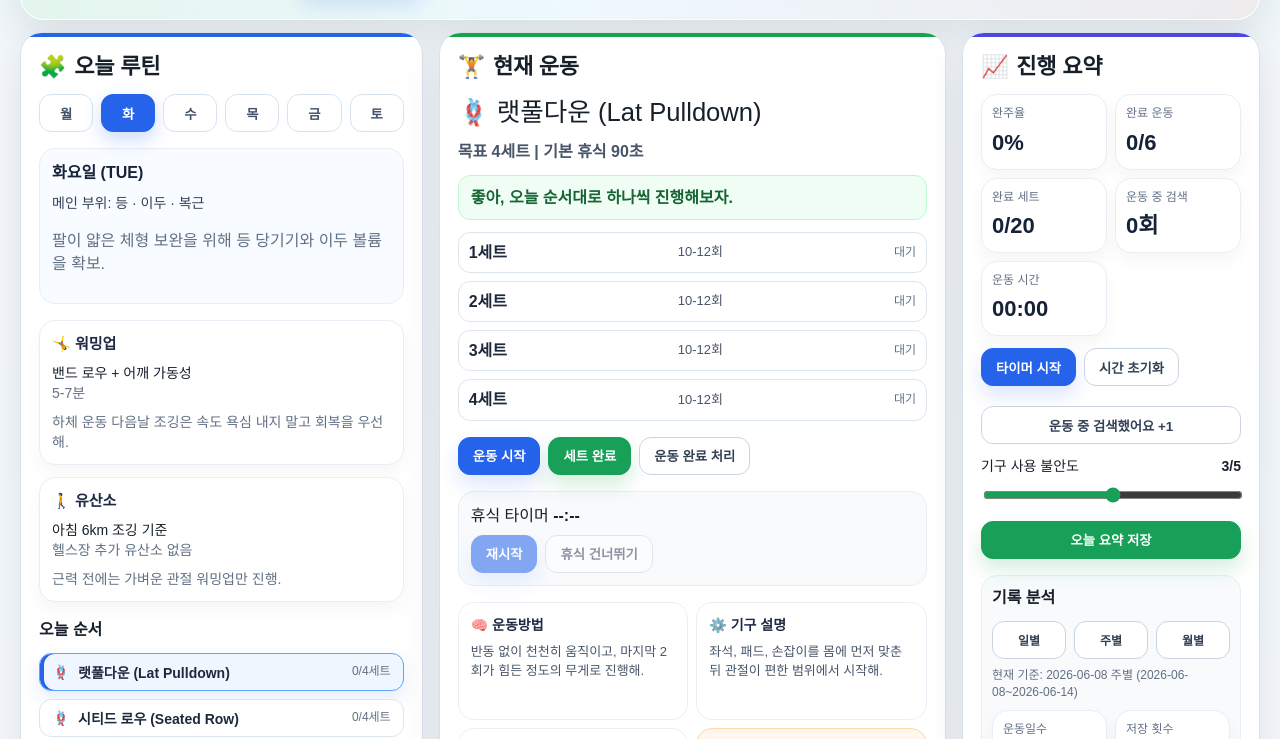
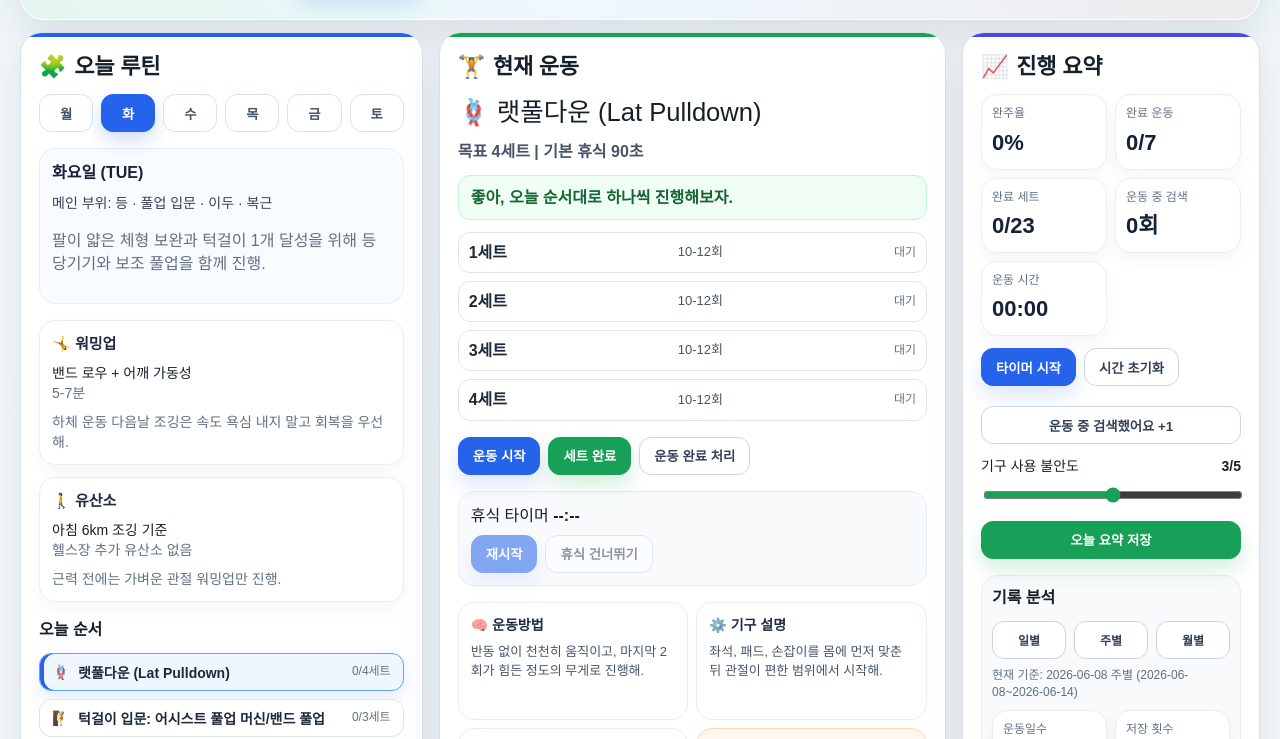
Before and after one commit to MetachainArt/FitMind-AI, a plain HTML site: page index.html in a window 1280 px wide. Shown: the part 213-952 px from the top of the page. Drawn offline with Linux system fonts and the light colour scheme.

Commit message:
Add beginner pull-up progression

```diff
--- a/app.js
+++ b/app.js
@@ -26,6 +26,8 @@ const EXERCISE_VIDEO_QUERY_OVERRIDES = {
   "lying-leg-curl": { howTo: "라잉 레그컬 운동방법", machine: "라잉 레그컬 기구 사용법" },
   "standing-calf-raise": { howTo: "스탠딩 카프레이즈 운동방법", machine: "카프레이즈 머신 사용법" },
   "lat-pulldown": { howTo: "랫풀다운 운동방법", machine: "랫풀다운 기구 사용법" },
+  "assisted-pull-up": { howTo: "어시스트 풀업 머신 운동방법", machine: "어시스트 풀업 머신 사용법" },
+  "negative-pull-up-deadhang": { howTo: "네거티브 풀업 데드행 운동방법", machine: "철봉 턱걸이 보조 운동" },
   "seated-row": { howTo: "시티드 로우 운동방법", machine: "시티드 로우 머신 사용법" },
   "barbell-curl": { howTo: "바벨 컬 운동방법", machine: "바벨 컬 그립 사용법" },
   "hammer-curl": { howTo: "해머 컬 운동방법", machine: "덤벨 해머 컬 자세" },
@@ -103,8 +105,8 @@ const ROUTINE_PLAN = {
   },
   TUE: {
     dayLabel: "TUE",
-    theme: "등 · 이두 · 복근",
-    trainingFocus: "팔이 얇은 체형 보완을 위해 등 당기기와 이두 볼륨을 확보.",
+    theme: "등 · 풀업 입문 · 이두 · 복근",
+    trainingFocus: "팔이 얇은 체형 보완과 턱걸이 1개 달성을 위해 등 당기기와 보조 풀업을 함께 진행.",
     warmupMain: "밴드 로우 + 어깨 가동성",
     warmupTime: "5-7분",
     warmupNote: "하체 운동 다음날 조깅은 속도 욕심 내지 말고 회복을 우선해.",
@@ -113,6 +115,17 @@ const ROUTINE_PLAN = {
     cardioPlan: "근력 전에는 가벼운 관절 워밍업만 진행.",
     exercises: [
       exercise({ id: "lat-pulldown", name: "랫풀다운 (Lat Pulldown)", sets: ["10-12회", "10-12회", "10-12회", "10-12회"], restSec: 90 }),
+      exercise({
+        id: "assisted-pull-up",
+        name: "턱걸이 입문: 어시스트 풀업 머신/밴드 풀업",
+        sets: ["보조 크게 3-5회", "보조 크게 3-5회", "보조 크게 3-5회"],
+        restSec: 120,
+        howTo: "가슴을 살짝 들고 어깨를 귀에서 멀리 내린 뒤, 턱보다 가슴을 바에 가까이 보낸다는 느낌으로 당겨.",
+        machine: "어시스트 풀업 머신이 있으면 체중을 많이 보조하는 무게부터 시작해. 없으면 밴드나 발 받침으로 도움을 받아.",
+        ball: "기구가 없으면 스미스머신 낮은 바에서 인버티드 로우 3세트로 대체해.",
+        safety: "반동으로 뛰어오르지 말고 어깨 앞쪽 통증이 있으면 즉시 중단해.",
+        mistake: "목만 빼서 턱을 넘기려 하면 등이 아니라 목과 팔꿈치에 부담이 커져."
+      }),
       exercise({ id: "seated-row", name: "시티드 로우 (Seated Row)", sets: ["10-12회", "10-12회", "10-12회", "10-12회"], restSec: 90 }),
       exercise({ id: "machine-row", name: "머신 로우 (Machine Row)", sets: ["10-12회", "10-12회", "10-12회"], restSec: 80 }),
       exercise({ id: "barbell-curl", name: "바벨 컬 (Barbell Curl)", sets: ["10-12회", "10-12회", "10-12회"], restSec: 70 }),
@@ -162,8 +175,8 @@ const ROUTINE_PLAN = {
   },
   FRI: {
     dayLabel: "FRI",
-    theme: "등 · 팔 볼륨 · 복근",
-    trainingFocus: "등과 팔을 한 번 더 자극해 얇은 팔과 상체 볼륨을 보완.",
+    theme: "등 · 풀업 보강 · 팔 볼륨 · 복근",
+    trainingFocus: "등과 팔을 한 번 더 자극하고, 턱걸이 0개에서 1개로 가는 내려오기/매달리기 힘을 만든다.",
     warmupMain: "가벼운 풀다운 + 팔꿈치/손목 가동",
     warmupTime: "5-7분",
     warmupNote: "팔 운동은 반동보다 느린 내림 동작을 우선해.",
@@ -172,6 +185,17 @@ const ROUTINE_PLAN = {
     cardioPlan: "근력 회복이 떨어지면 금요일 팔 세트를 1세트 줄여.",
     exercises: [
       exercise({ id: "lat-pulldown", name: "랫풀다운 (Lat Pulldown)", sets: ["12회", "12회", "12회"], restSec: 85 }),
+      exercise({
+        id: "negative-pull-up-deadhang",
+        name: "턱걸이 입문: 네거티브 풀업 + 데드행",
+        sets: ["천천히 내려오기 3회", "천천히 내려오기 3회", "데드행 15-30초"],
+        restSec: 120,
+        howTo: "박스나 발판을 밟고 위 자세에서 시작해 3-5초 동안 천천히 내려와. 마지막 세트는 어깨를 내린 상태로 매달려 버텨.",
+        machine: "철봉, 스미스머신 바, 풀업 스테이션을 사용해. 발판 높이는 점프하지 않아도 위 자세에 닿는 정도가 좋아.",
+        ball: "철봉이 부담되면 랫풀다운을 천천히 내리는 템포 3세트로 대체해.",
+        safety: "어깨가 귀 쪽으로 으쓱 올라가거나 팔꿈치 통증이 있으면 시간을 줄여.",
+        mistake: "버티려고 몸을 비틀거나 떨어지듯 내려오면 턱걸이 힘보다 관절 부담이 커져."
+      }),
       exercise({ id: "seated-row", name: "시티드 로우 (Seated Row)", sets: ["12회", "12회", "12회"], restSec: 85 }),
       exercise({ id: "face-pull", name: "페이스풀 또는 리어델트 머신", sets: ["15회", "15회", "15회"], restSec: 70 }),
       exercise({ id: "barbell-curl", name: "바벨 컬 (Barbell Curl)", sets: ["10-12회", "10-12회", "10-12회"], restSec: 70 }),
@@ -742,6 +766,9 @@ function getExerciseIcon(exercise) {
   if (fullText.includes("hip") || fullText.includes("glute") || fullText.includes("thrust")) {
     return "🍑";
   }
+  if (fullText.includes("pull-up") || fullText.includes("pullup") || fullText.includes("풀업") || fullText.includes("턱걸이")) {
+    return "🧗";
+  }
   if (fullText.includes("lat") || fullText.includes("row") || fullText.includes("pulldown")) {
     return "🪢";
   }
--- a/index.html
+++ b/index.html
@@ -5,7 +5,7 @@
   <meta name="viewport" content="width=device-width, initial-scale=1">
   <title>핏마인드 짐 루틴</title>
   <meta name="description" content="헬스장에서 검색 없이 루틴 순서대로 진행하는 개인 운동 코치 웹앱">
-  <link rel="stylesheet" href="styles.css?v=clean-coach-v1">
+  <link rel="stylesheet" href="styles.css?v=pullup-progression-v1">
 </head>
 <body>
   <header class="hero reveal">
@@ -318,6 +318,6 @@
     <p>운동 중에는 짧고 명확하게. 자세가 불안하면 즉시 무게를 낮춰서 진행하세요.</p>
   </footer>
 
-  <script src="app.js?v=clean-coach-v1"></script>
+  <script src="app.js?v=pullup-progression-v1"></script>
 </body>
 </html>
```
Also changed, not shown: README.md.
